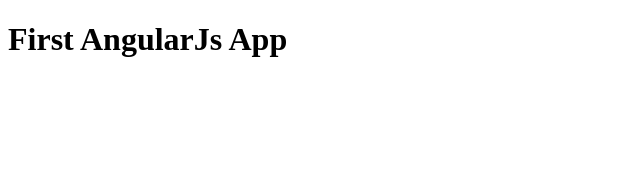
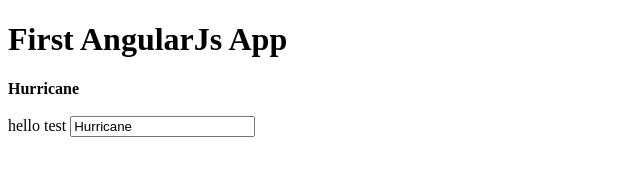
Before and after one commit to MBakhtiari97/C-Test, a plain HTML site: page FirstFolder/index.html in a window 1280 px wide. Shown: the whole page, without its empty margins (0-640 px from the left). Drawn offline with Linux system fonts and the light colour scheme.

Commit message:
Working with ng-model and calling from app.js by angular

```diff
--- a/FirstFolder/app.js
+++ b/FirstFolder/app.js
@@ -2,8 +2,11 @@
     'use strict';
 
     angular.module('myFirstApp', [])
-        .controller('myFirstController', function () {
-
+        .controller('myFirstController', function ($scope) {
+            $scope.name = "Hurricane",
+                $scope.sayHello = function () {
+                    return "hello test";
+                }
         });
 
 })();
--- a/FirstFolder/index.html
+++ b/FirstFolder/index.html
@@ -11,10 +11,12 @@
 </head>
 
 <body>
+    <h1>First AngularJs App</h1>
     <div ng-controller="myFirstController">
-        <h1>First AngularJs App</h1>
+        <b>{{name}}</b><br /><br />
+        {{sayHello()}}
+        <input type="text" ng-model="name">
     </div>
-
 </body>
 
 </html>
```
